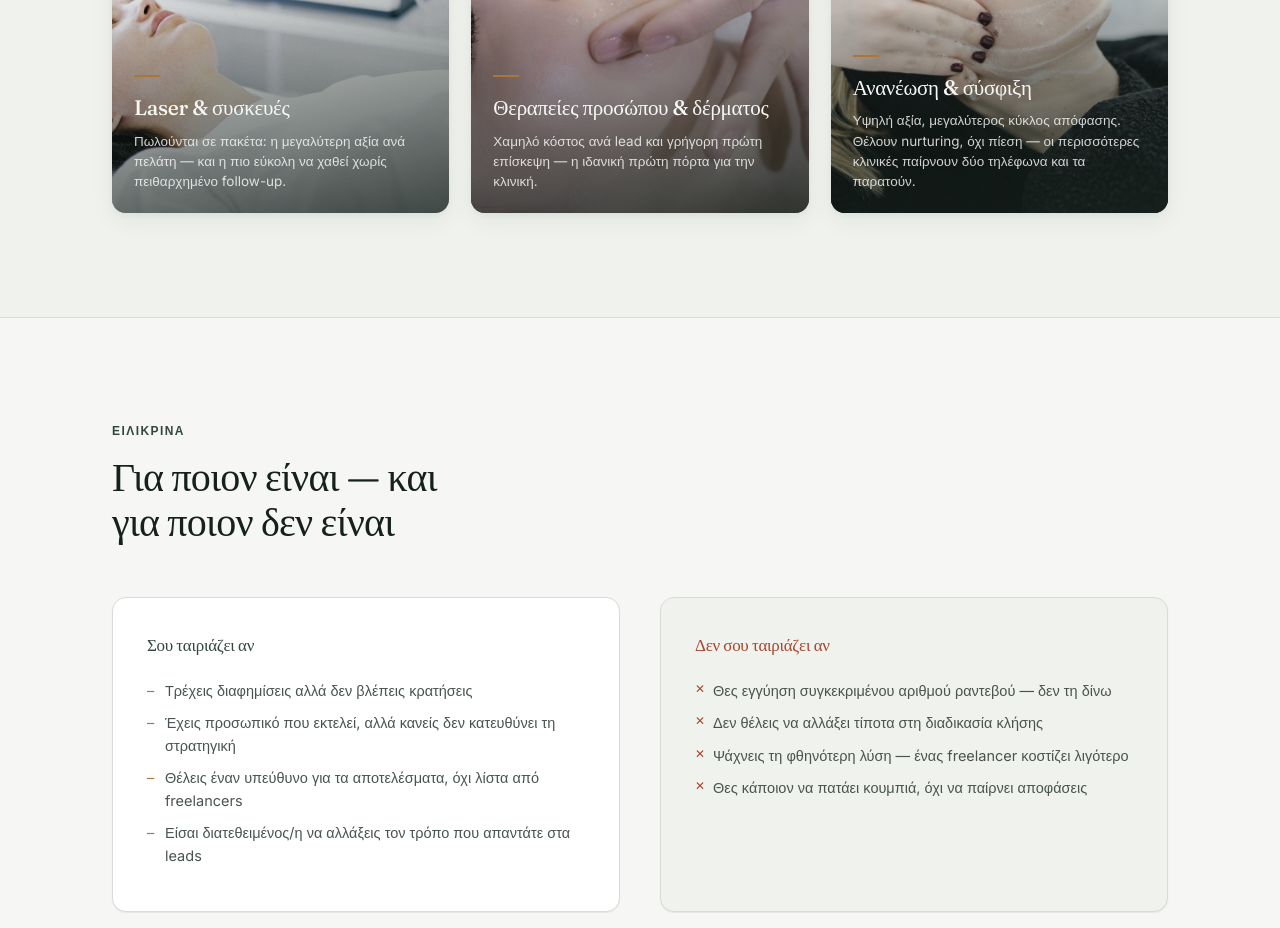
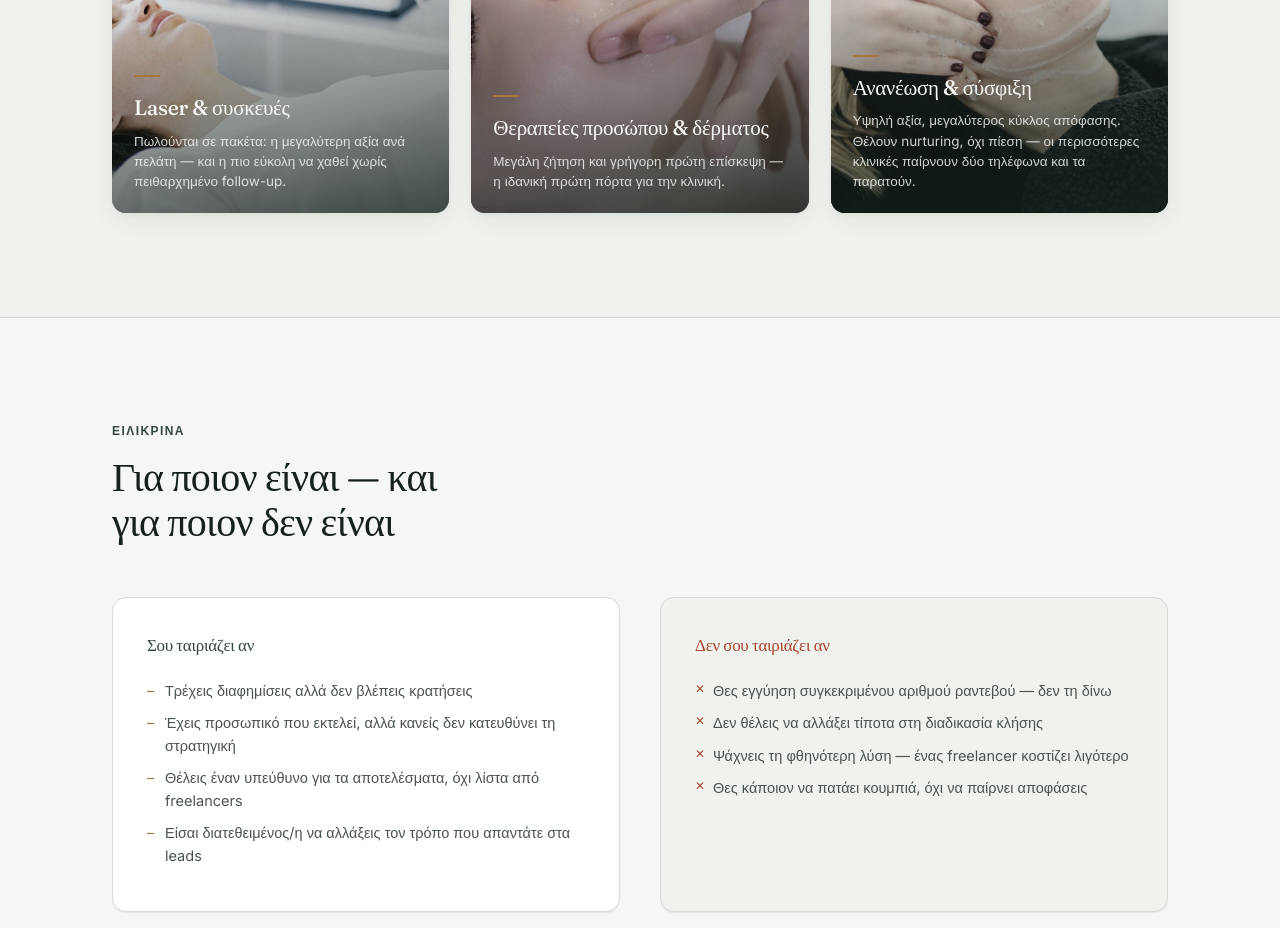
Before and after one commit to medaestheticbookings/aesthetics-pipeline, a plain HTML site: page index.html in a window 1280 px wide. Shown: the part 3980-4908 px from the top of the page. Drawn offline with Linux system fonts and the light colour scheme.

Commit message:
Remove cost-per-lead framing from treatment copy
The face & skin caption read "Low cost per lead and a fast first visit"
(Greek: "Xamilo kostos ana lead"). Since leads are resold to clinics,
any per-lead cost language invites doctors to reason about acquisition
cost and therefore margin.

Replaced with "High demand and a fast first visit", which makes the same
funnel point - this is the easy-entry, fast-converting category - framed
as the clinic's benefit rather than our cost. Parallel structure with the
other two treatment captions is preserved.

Co-Authored-By: Claude Opus 5 <noreply@anthropic.com>

```diff
--- a/index.html
+++ b/index.html
@@ -465,7 +465,7 @@ try{ if(localStorage.getItem('map_consent') === 'yes') window.loadPixel(); }catc
         <figcaption>
           <div class="rule"></div>
           <span class="t-name" data-en="Face &amp; skin treatments">Θεραπείες προσώπου &amp; δέρματος</span>
-          <span class="t-note" data-en="Low cost per lead and a fast first visit — the ideal front door into the clinic.">Χαμηλό κόστος ανά lead και γρήγορη πρώτη επίσκεψη — η ιδανική πρώτη πόρτα για την κλινική.</span>
+          <span class="t-note" data-en="High demand and a fast first visit — the ideal front door into the clinic.">Μεγάλη ζήτηση και γρήγορη πρώτη επίσκεψη — η ιδανική πρώτη πόρτα για την κλινική.</span>
         </figcaption>
       </figure>
       <figure class="treat">
```
